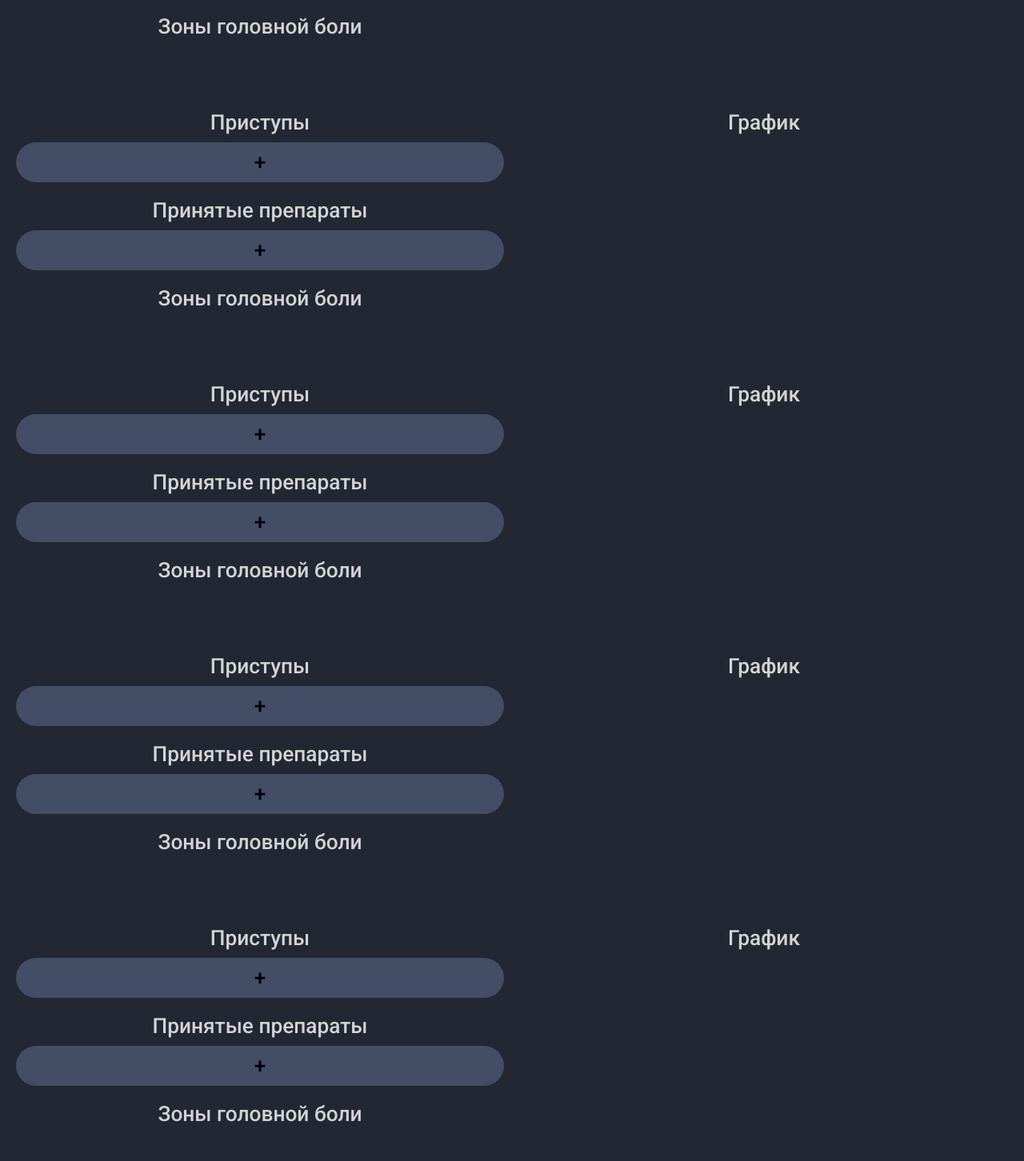
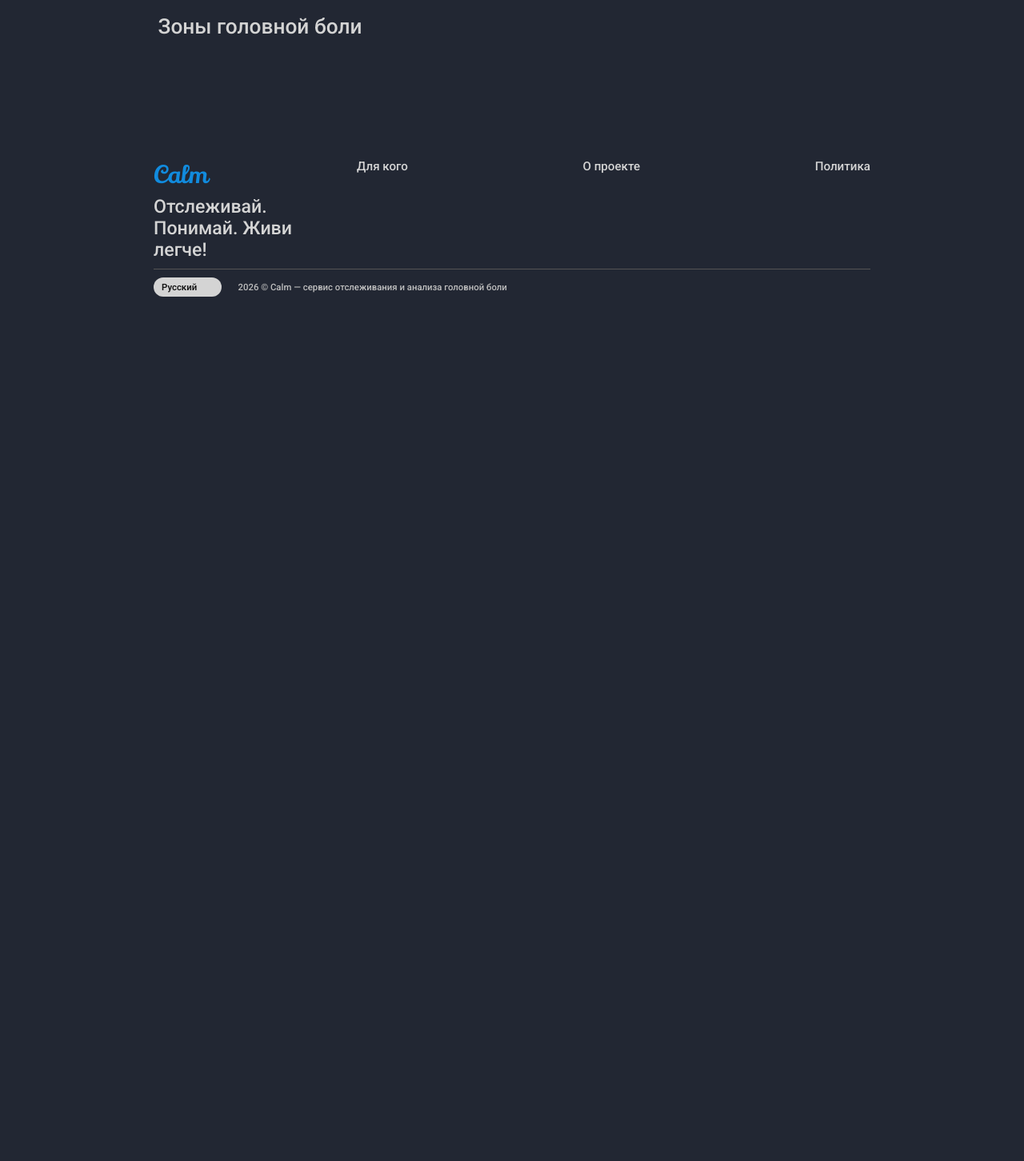
Before and after one commit to godmozzarella/calm-project, a React (Vite) app: page /main in a window 1280 px wide. Shown: the part 438-1890 px from the top of the page at 80% size. After the commit the page ends 819 px from the top, so only its background shows below. Built offline with nearby package versions, Linux system fonts and the light colour scheme; some icons are missing.

Commit message:
Добавил боковое меню

```diff
--- a/src/components/AddUser/AddUser.jsx
+++ b/src/components/AddUser/AddUser.jsx
@@ -11,10 +11,7 @@ const AddUser = () =>{
     const [users, setUsers] = useState([])
     const navigate = useNavigate();
 
-
-
-    // TODO: Добавить в localStorage
-
+     {/* // TODO: Добавить в localStorage */}
 	const addUser = user => {
 		setUsers(prev => [...prev, user])
 	}
--- a/src/components/FormAuthorization/FormAuthorization.jsx
+++ b/src/components/FormAuthorization/FormAuthorization.jsx
@@ -19,7 +19,7 @@ const Form = (props) => {
         setConfirmPassword,
     } = props
 
-    const [activeTab, setActiveTab] = useState('register');
+    const [activeTab, setActiveTab] = useState('login');
 
     return (
         <div className={s.authWrapper}>
@@ -39,6 +39,14 @@ const Form = (props) => {
                 <div className={s.tabSlider} style={{ left: activeTab === 'register' ? '50%' : '0%' }}></div>
             </div>
 
+            {activeTab === 'login' && ( <FormLogin
+                onSubmit={handleLogin}
+                email={email}
+                setEmail={setEmail}
+                password={password}
+                setPassword={setPassword}
+            /> )}
+
             {activeTab === 'register' && ( <FormRegistration
                 onSubmit={handleRegistration}
                 email={email}
@@ -48,13 +56,6 @@ const Form = (props) => {
                 confirmPassword={confirmPassword}
                 setConfirmPassword={setConfirmPassword}
             /> )}
-            {activeTab === 'login' && ( <FormLogin
-                onSubmit={handleLogin}
-                email={email}
-                setEmail={setEmail}
-                password={password}
-                setPassword={setPassword}
-            /> )}
 
         </div>
     )
--- a/src/components/FormLogin/FormLogin.jsx
+++ b/src/components/FormLogin/FormLogin.jsx
@@ -26,6 +26,7 @@ const FormLogin = (props) => {
                 placeholder="Пароль"
                 value={password}
                 onChange={setPassword}
+                pattern="^(?=.*[a-z])(?=.*[A-Z])(?=.*\d)(?=.*[@$!%*?&])[A-Za-z\d@$!%*?&]{8,}$"
             />
             <Button
                 colored
--- a/src/components/FormRegistration/FormRegistration.jsx
+++ b/src/components/FormRegistration/FormRegistration.jsx
@@ -20,11 +20,12 @@ const FormRegistration = (props) => {
             <Input  type="password"
                     placeholder="Пароль"
                     value={password}
-                    onChange={setPassword}/>
+                    onChange={setPassword}
+                    pattern="^(?=.*[a-z])(?=.*[A-Z])(?=.*\d)(?=.*[@$!%*?&])[A-Za-z\d@$!%*?&]{8,}$"/>
             <Input  type="password"
                     placeholder="Повторите пароль"
                     value={confirmPassword}
-                    onChange={setConfirmPassword}/>
+                    onChange={setConfirmPassword} />
             <Button
                     colored
                     children={
--- a/src/components/Input/Input.jsx
+++ b/src/components/Input/Input.jsx
@@ -8,6 +8,7 @@ const Input = (props) =>{
 		placeholder,
 		value,
 		onChange,
+		pattern
 	} = props;
 
 	return(
@@ -18,6 +19,7 @@ const Input = (props) =>{
 			type={type}
 			value={value}
 			onChange={onChange}
+			pattern={pattern}
 		/>
 	);
 }
--- a/src/pages/MainPage/MainPage.jsx
+++ b/src/pages/MainPage/MainPage.jsx
@@ -1,19 +1,37 @@
 import Footer from '../../components/Footer/Footer'
-import s from './MainPage.module.scss'
 
 import { Link } from 'react-router-dom'
 import { CalendarMonthIcon, MenuIcon } from '../../assets/icons'
+import { useState } from 'react'
+
+import s from './MainPage.module.scss'
 
 const MainPage = () => {
+
+	const [open, setOpen] = useState(false)
+
 	return (
 		<div className={s.mainPage}>
 			<>
-				<span className={`${s.icon} ${s.menu}`}>
+				<button className={`${s.icon} ${s.menu}`} onClick={() => setOpen(!open)}>
 					<MenuIcon />
-				</span>
-				<span className={`${s.icon} ${s.calendar}`}>
+				</button>
+
+				{/* боковое меню */}
+				<div className={`${s.sidebar} ${open ? s.active : ""}`}>
+					<h1 onClick={() => setOpen(false)} className={s.logo}>Calm</h1>
+					<div className={s.list}>
+						<a href="#">Профиль</a>  {/* // TODO: заменить на Link 		*/}
+						<a href="#">Настройки</a>   {/*// TODO: заменить на всплывающее окно настроек */}
+					</div>
+
+				</div>
+
+      {open && <div className={s.overlay} onClick={() => setOpen(false)} />}
+
+				<button className={`${s.icon} ${s.calendar}`}>
 					<CalendarMonthIcon />
-				</span>
+				</button>
 			</>
 
 			<main>
@@ -23,6 +41,7 @@ const MainPage = () => {
 				<div className={s.dayBar}>Понедельник, 4 февраля</div>
 				<section>
 					<div className={`${s.parametersContent} ${s.flexItem}`}>
+
 						{/* приступы */}
 						<div className={s.item}>
 							<h2>Приступы</h2>
@@ -43,6 +62,7 @@ const MainPage = () => {
 								<div className={s.back}></div>
 							</div>
 						</div>
+
 					</div>
 					<div className={`${s.chartContent} ${s.flexItem}`}>
 						<h2>График</h2>
@@ -51,119 +71,6 @@ const MainPage = () => {
 					</div>
 				</section>
 
-				<section>
-					<div className={`${s.parametersContent} ${s.flexItem}`}>
-						{/* приступы */}
-						<div className={s.item}>
-							<h2>Приступы</h2>
-							<button className={s.add}>+</button>
-						</div>
-
-						{/* принятые препараты */}
-						<div className={s.item}>
-							<h2>Принятые препараты</h2>
-							<button className={s.add}>+</button>
-						</div>
-
-						{/* зоны головной боли */}
-						<div className={s.item}>
-							<h2>Зоны головной боли</h2>
-							<div className={s.headachesChart}>
-								<div className={s.front}></div>
-								<div className={s.back}></div>
-							</div>
-						</div>
-					</div>
-					<div className={`${s.chartContent} ${s.flexItem}`}>
-						<h2>График</h2>
-						<div className={s.chart}></div>
-						<p className={s.chartDescription}></p>
-					</div>
-				</section><section>
-					<div className={`${s.parametersContent} ${s.flexItem}`}>
-						{/* приступы */}
-						<div className={s.item}>
-							<h2>Приступы</h2>
-							<button className={s.add}>+</button>
-						</div>
-
-						{/* принятые препараты */}
-						<div className={s.item}>
-							<h2>Принятые препараты</h2>
-							<button className={s.add}>+</button>
-						</div>
-
-						{/* зоны головной боли */}
-						<div className={s.item}>
-							<h2>Зоны головной боли</h2>
-							<div className={s.headachesChart}>
-								<div className={s.front}></div>
-								<div className={s.back}></div>
-							</div>
-						</div>
-					</div>
-					<div className={`${s.chartContent} ${s.flexItem}`}>
-						<h2>График</h2>
-						<div className={s.chart}></div>
-						<p className={s.chartDescription}></p>
-					</div>
-				</section><section>
-					<div className={`${s.parametersContent} ${s.flexItem}`}>
-						{/* приступы */}
-						<div className={s.item}>
-							<h2>Приступы</h2>
-							<button className={s.add}>+</button>
-						</div>
-
-						{/* принятые препараты */}
-						<div className={s.item}>
-							<h2>Принятые препараты</h2>
-							<button className={s.add}>+</button>
-						</div>
-
-						{/* зоны головной боли */}
-						<div className={s.item}>
-							<h2>Зоны головной боли</h2>
-							<div className={s.headachesChart}>
-								<div className={s.front}></div>
-								<div className={s.back}></div>
-							</div>
-						</div>
-					</div>
-					<div className={`${s.chartContent} ${s.flexItem}`}>
-						<h2>График</h2>
-						<div className={s.chart}></div>
-						<p className={s.chartDescription}></p>
-					</div>
-				</section><section>
-					<div className={`${s.parametersContent} ${s.flexItem}`}>
-						{/* приступы */}
-						<div className={s.item}>
-							<h2>Приступы</h2>
-							<button className={s.add}>+</button>
-						</div>
-
-						{/* принятые препараты */}
-						<div className={s.item}>
-							<h2>Принятые препараты</h2>
-							<button className={s.add}>+</button>
-						</div>
-
-						{/* зоны головной боли */}
-						<div className={s.item}>
-							<h2>Зоны головной боли</h2>
-							<div className={s.headachesChart}>
-								<div className={s.front}></div>
-								<div className={s.back}></div>
-							</div>
-						</div>
-					</div>
-					<div className={`${s.chartContent} ${s.flexItem}`}>
-						<h2>График</h2>
-						<div className={s.chart}></div>
-						<p className={s.chartDescription}></p>
-					</div>
-				</section>
 			</main>
 
 
--- a/src/pages/MainPage/MainPage.module.scss
+++ b/src/pages/MainPage/MainPage.module.scss
@@ -27,26 +27,98 @@ main {
 	top: 1.25rem;
 	border-radius: 100rem;
 	padding: 0.625rem;
+	color: $fc-main;
+
+	cursor: pointer;
 
 	filter: drop-shadow(0px 0px 0.625rem rgba(0, 0, 0, 0.25));
 
 	z-index: 100;
 	position: fixed;
+
+	transition: transform 0.1s ease-in-out;
+
 }
 
 .menu {
 	left: 1.25rem;
+	&:active{
+		// transform: translateX(-1.25rem);
+		transform: scale(0.9);
+	}
+}
+
+.sidebar {
+	display: flex;
+	flex-direction: column;
+	align-items: center;
+
+  position: fixed;
+
+  top: 0;
+  left: -16rem;
+  width: 16rem;
+  height: 100%;
+  background: $secondary-color;
+	border-top-right-radius: 2rem;
+	border-bottom-right-radius: 2rem;
+  padding: 1.25rem;
+
+  transition: 0.3s ease;
+  color: $fc-main;
+  z-index: 1000;
+
+	.logo{
+		margin-bottom: 1.25rem;
+	}
+
+	.list{
+		display: flex;
+		flex-direction: column;
+		width: 100%;
+		gap: 1rem;
+
+		a {
+			text-align: start;
+			display: block;
+			color: $fc-main;
+			text-decoration: none;
+			@include fluid-text(20, 16);
+
+			padding: 0.5rem 1rem;
+			border-radius: 2rem;
+			transition: background-color 0.2s ease-in-out;
+
+			&:hover {
+				background-color: $block-color;
+			}
+		}
+	}
+}
+
+.sidebar.active {
+  left: 0;
+}
+
+.overlay {
+  position: fixed;
+  inset: 0;
+  background: rgba(0,0,0,0.5);
+  z-index: 999;
 }
 
 .calendar {
 	right: 1.25rem;
+	&:active{
+		transform: scale(0.9);
+	}
 }
 
 .logo {
 	font-family: 'LilyScriptOne', cursive;
 	@include fluid-text(32, 24);
 	color: $fc-logo;
-	padding: 0.625rem;
+	padding: 0.625rem 0;
 }
 
 .dayBar {
```
